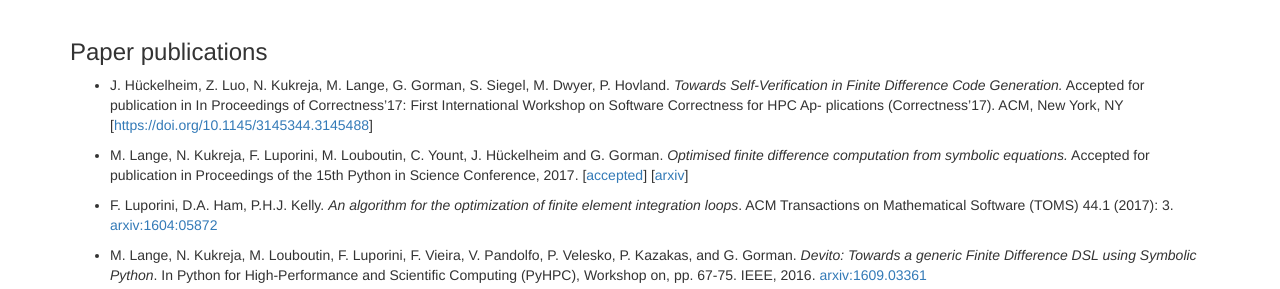
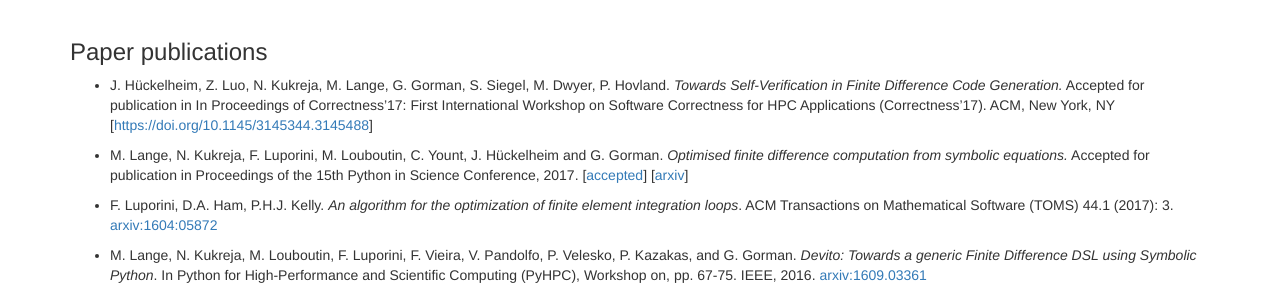
Before and after one commit to devitocodes/devitocodes.github.io, a Jekyll site: the page built from publications.md, in a window 1280 px wide. Shown: the part 164-453 px from the top of the page. Built offline with Jekyll 4.4.1, drawn with Linux system fonts in a browser that asks for light colours; our own code applies the rules of GitHub Pages for plain Markdown files.

Commit message:
Update publications.md

```diff
--- a/publications.md
+++ b/publications.md
@@ -10,7 +10,7 @@ permalink: /publications
 
 * J. Hückelheim, Z. Luo, N. Kukreja, M. Lange, G. Gorman, S. Siegel, M. Dwyer, P. Hovland.
   _Towards Self-Verification in Finite Difference Code Generation._
-  Accepted for publication in In Proceedings of Correctness’17: First International Workshop on Software Correctness for HPC Ap- plications (Correctness’17). ACM, New York, NY
+  Accepted for publication in In Proceedings of Correctness’17: First International Workshop on Software Correctness for HPC Applications (Correctness’17). ACM, New York, NY
 [[https://doi.org/10.1145/3145344.3145488](https://doi.org/10.1145/3145344.3145488)]
 
 * M. Lange, N. Kukreja, F. Luporini, M. Louboutin, C. Yount, J. Hückelheim and G. Gorman.
```
